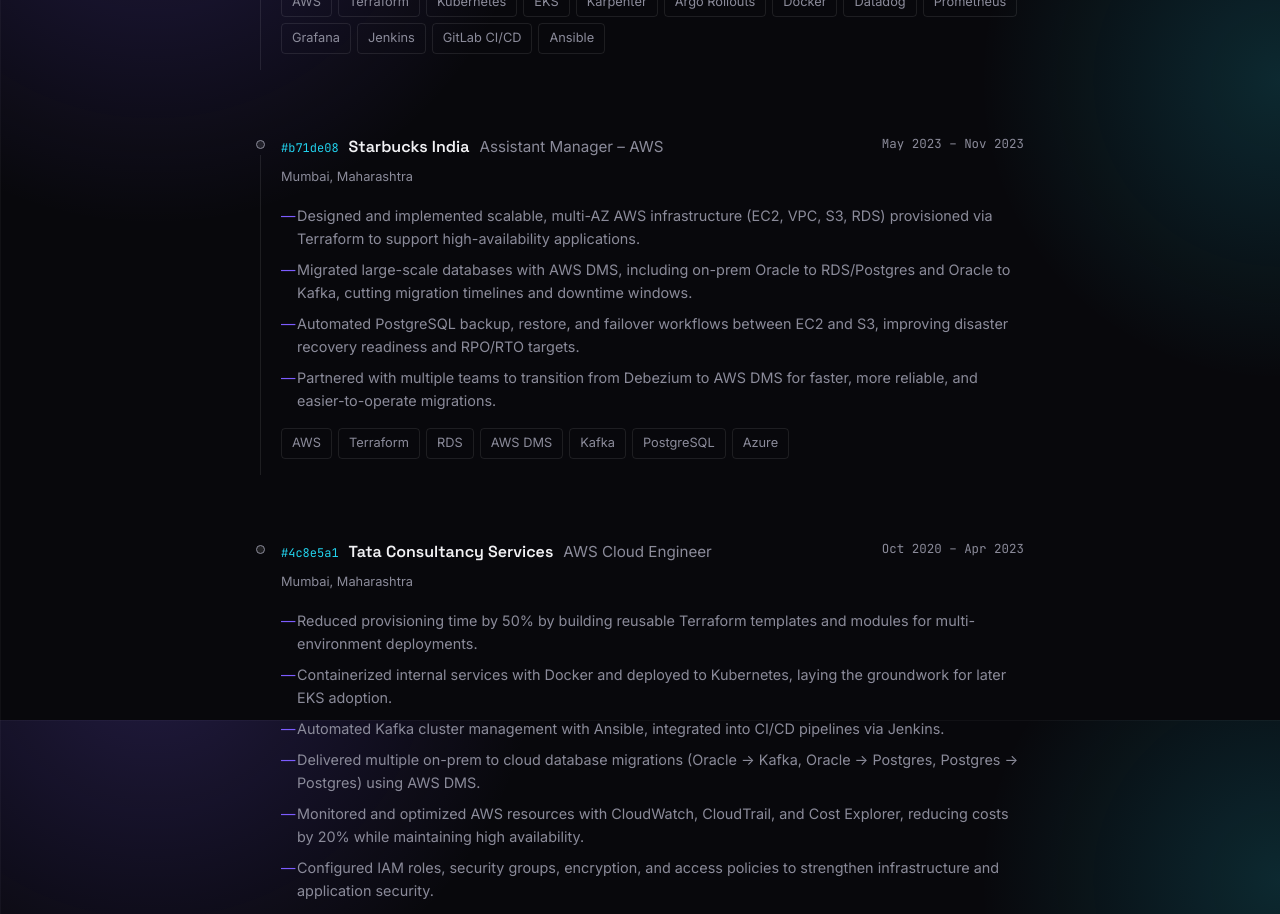
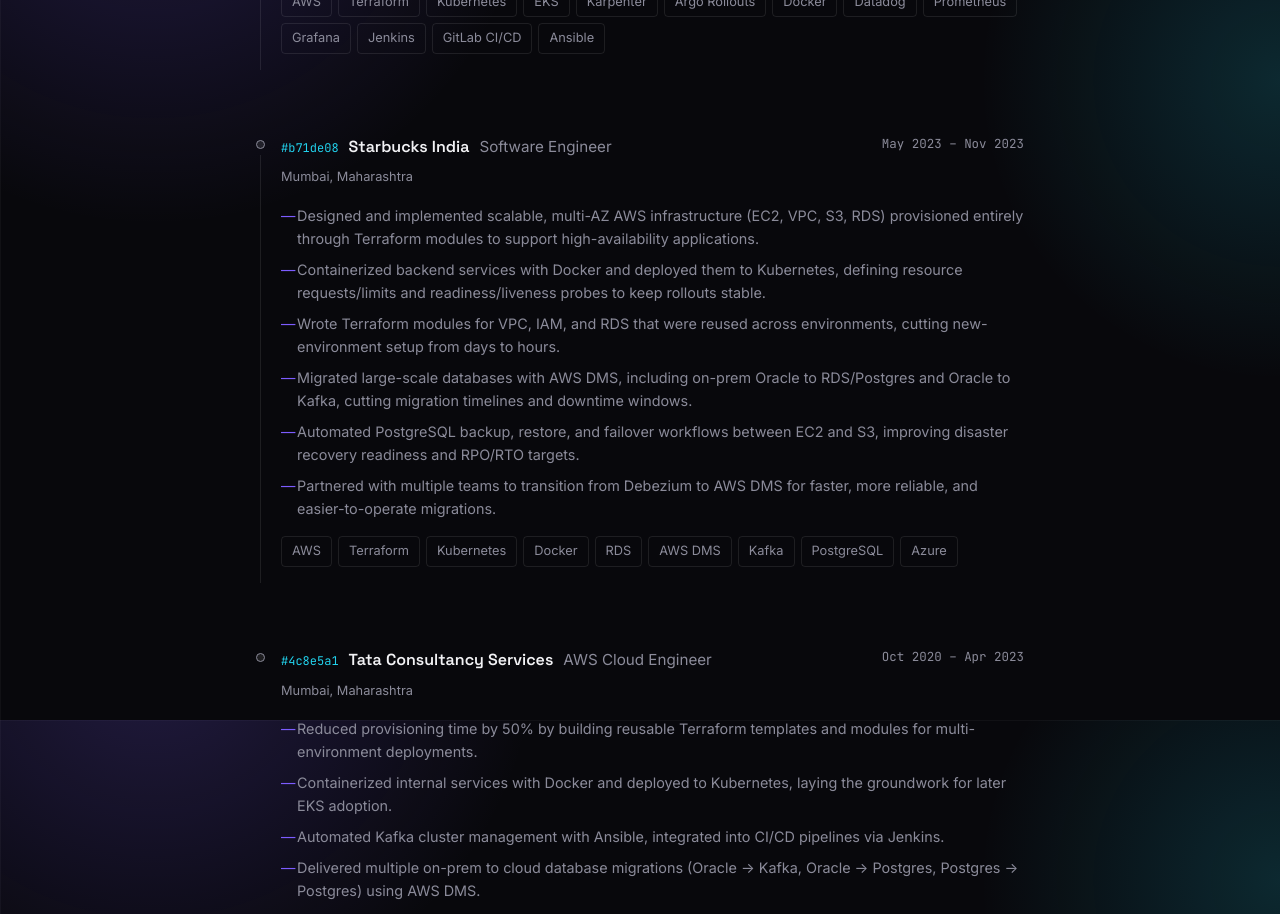
Before and after one commit to shivamstt/shivam-tiwari-portfolio, a React (Vite) app: page / in a window 1280 px wide. Shown: the part 1680-2594 px from the top of the page. Built offline with nearby package versions, Linux system fonts and the light colour scheme; no server answers.

Commit message:
chore : update the experience

```diff
--- a/src/pages/Home.jsx
+++ b/src/pages/Home.jsx
@@ -56,17 +56,19 @@
     },
     {
         company: 'Starbucks India',
-        role: 'Assistant Manager – AWS',
+        role: 'Software Engineer',
         period: 'May 2023 – Nov 2023',
         hash: 'b71de08',
         location: 'Mumbai, Maharashtra',
         highlights: [
-            'Designed and implemented scalable, multi-AZ AWS infrastructure (EC2, VPC, S3, RDS) provisioned via Terraform to support high-availability applications.',
+            'Designed and implemented scalable, multi-AZ AWS infrastructure (EC2, VPC, S3, RDS) provisioned entirely through Terraform modules to support high-availability applications.',
+            'Containerized backend services with Docker and deployed them to Kubernetes, defining resource requests/limits and readiness/liveness probes to keep rollouts stable.',
+            'Wrote Terraform modules for VPC, IAM, and RDS that were reused across environments, cutting new-environment setup from days to hours.',
             'Migrated large-scale databases with AWS DMS, including on-prem Oracle to RDS/Postgres and Oracle to Kafka, cutting migration timelines and downtime windows.',
             'Automated PostgreSQL backup, restore, and failover workflows between EC2 and S3, improving disaster recovery readiness and RPO/RTO targets.',
             'Partnered with multiple teams to transition from Debezium to AWS DMS for faster, more reliable, and easier-to-operate migrations.'
         ],
-        tags: ['AWS', 'Terraform', 'RDS', 'AWS DMS', 'Kafka', 'PostgreSQL', 'Azure']
+        tags: ['AWS', 'Terraform', 'Kubernetes', 'Docker', 'RDS', 'AWS DMS', 'Kafka', 'PostgreSQL', 'Azure']
     },
     {
         company: 'Tata Consultancy Services',
```
